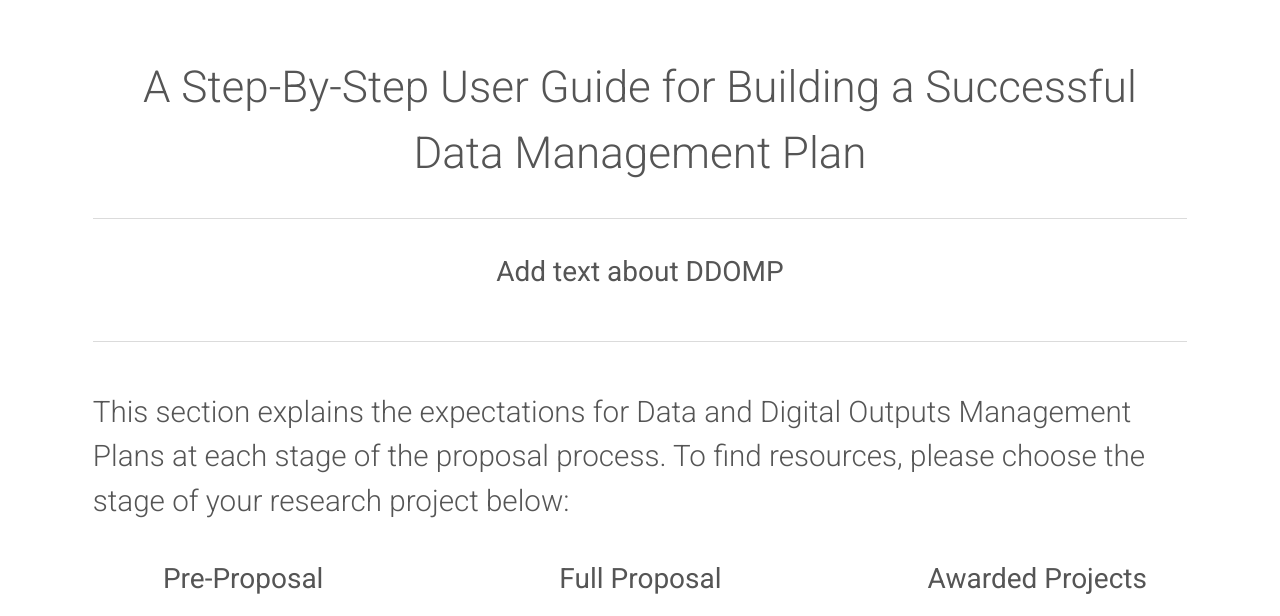
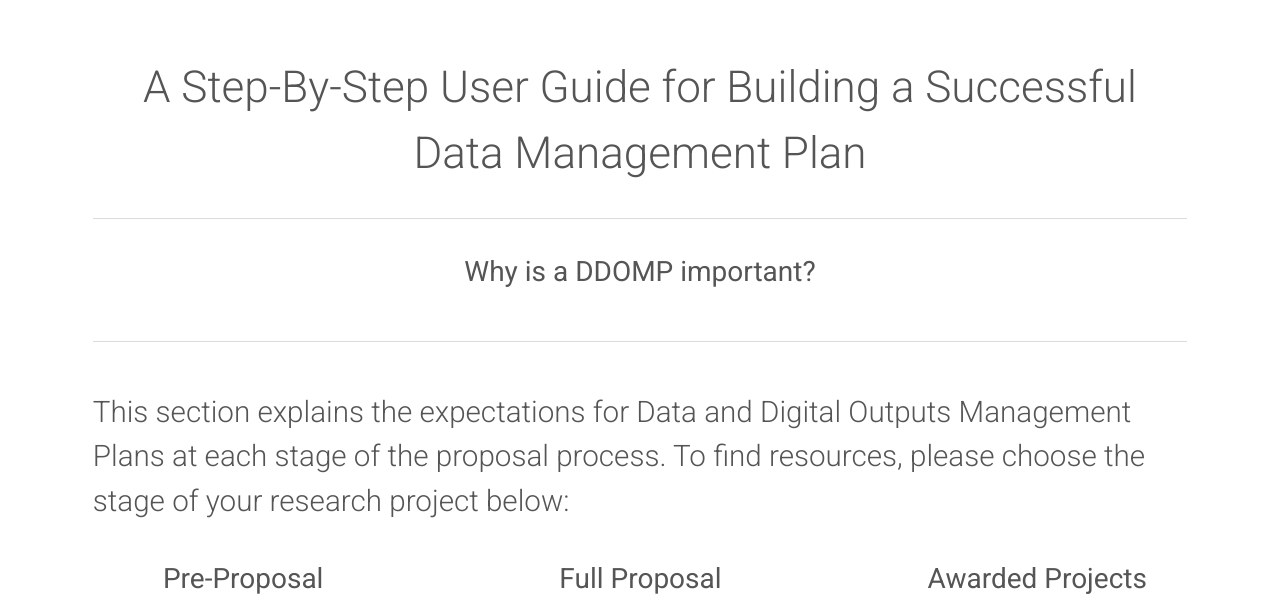
Before and after one commit to bfe-inf/toolkit, a Jekyll site: the page built from ddomp.html, in a window 1280 px wide, cut to the strip 338-954 px from the top of the page. Built offline with Jekyll 4.4.1, drawn with Linux system fonts in a browser that asks for light colours.

Commit message:
Update ddomp.html

```diff
--- a/ddomp.html
+++ b/ddomp.html
@@ -50,7 +50,7 @@ tipue_search_active: true
 					<header class="align-center">
 						<h2>A Step-By-Step User Guide for Building a Successful Data Management Plan </h2>
 						<hr>
-						<h3> Add text about DDOMP </h3>
+						<h3> Why is a DDOMP important? </h3>
 					</header>
 
 				<hr class="major" />
```
